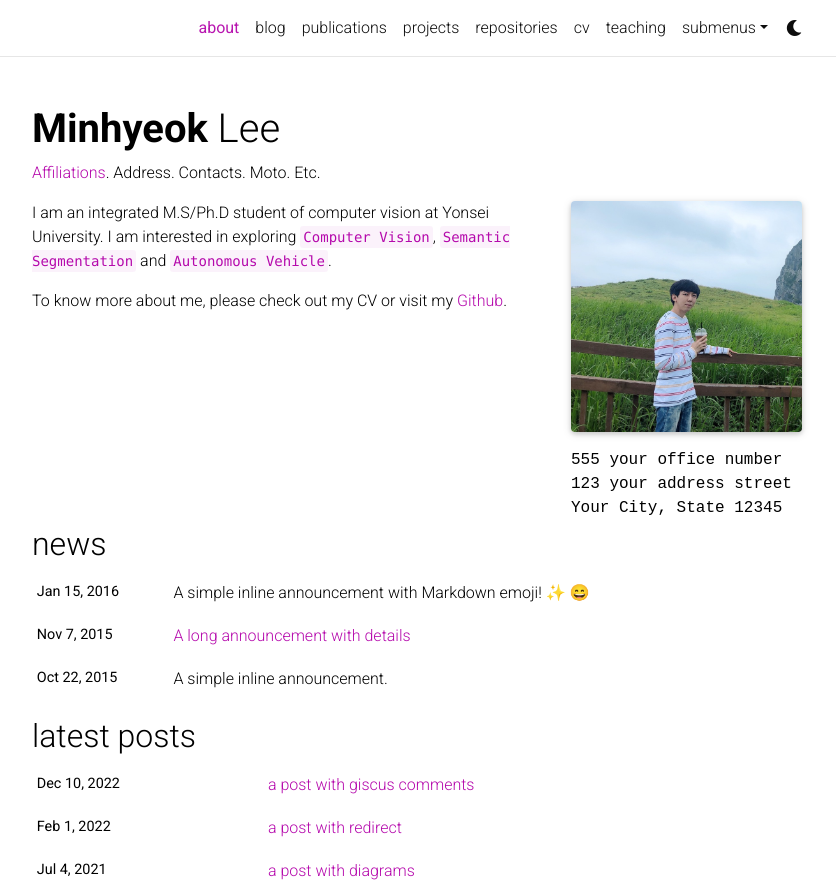
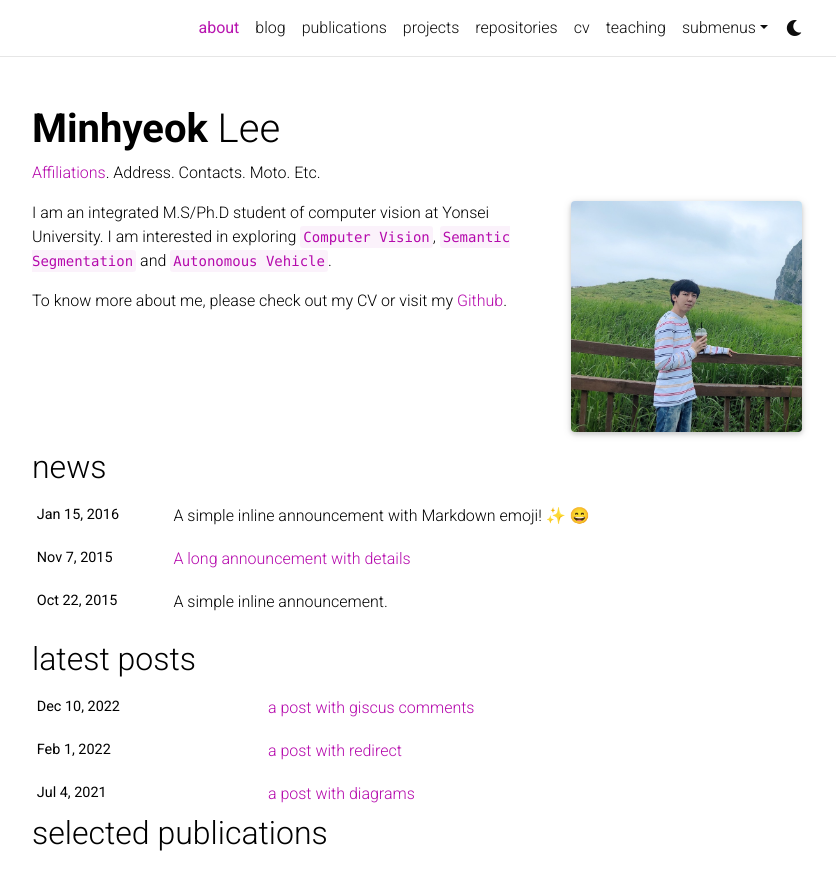
Before and after one commit to Hydragon516/hydragon516.github.io, a Jekyll site: the page built from _pages/about.md, in a window 1280 px wide and 1247 px high, cut to the strip 0-881 px from the top of the window. Shown: the whole strip, without its empty margins (223-1059 px from the left). Built offline with Jekyll 4.4.1, drawn with Linux system fonts in a browser that asks for light colours; full-size pictures stand in for the smaller copies a plugin makes; emoji names are drawn with the system emoji font; comment, search, counter and statistics services are not loaded; a style sheet for code colours, icons or effects is not loaded.

Commit message:
Update about.md

```diff
--- a/_pages/about.md
+++ b/_pages/about.md
@@ -8,10 +8,6 @@
   align: right
   image: prof_pic.jpg
   image_circular: false # crops the image to make it circular
-  address: >
-    <p>555 your office number</p>
-    <p>123 your address street</p>
-    <p>Your City, State 12345</p>
 
 news: true  # includes a list of news items
 latest_posts: true  # includes a list of the newest posts
```
